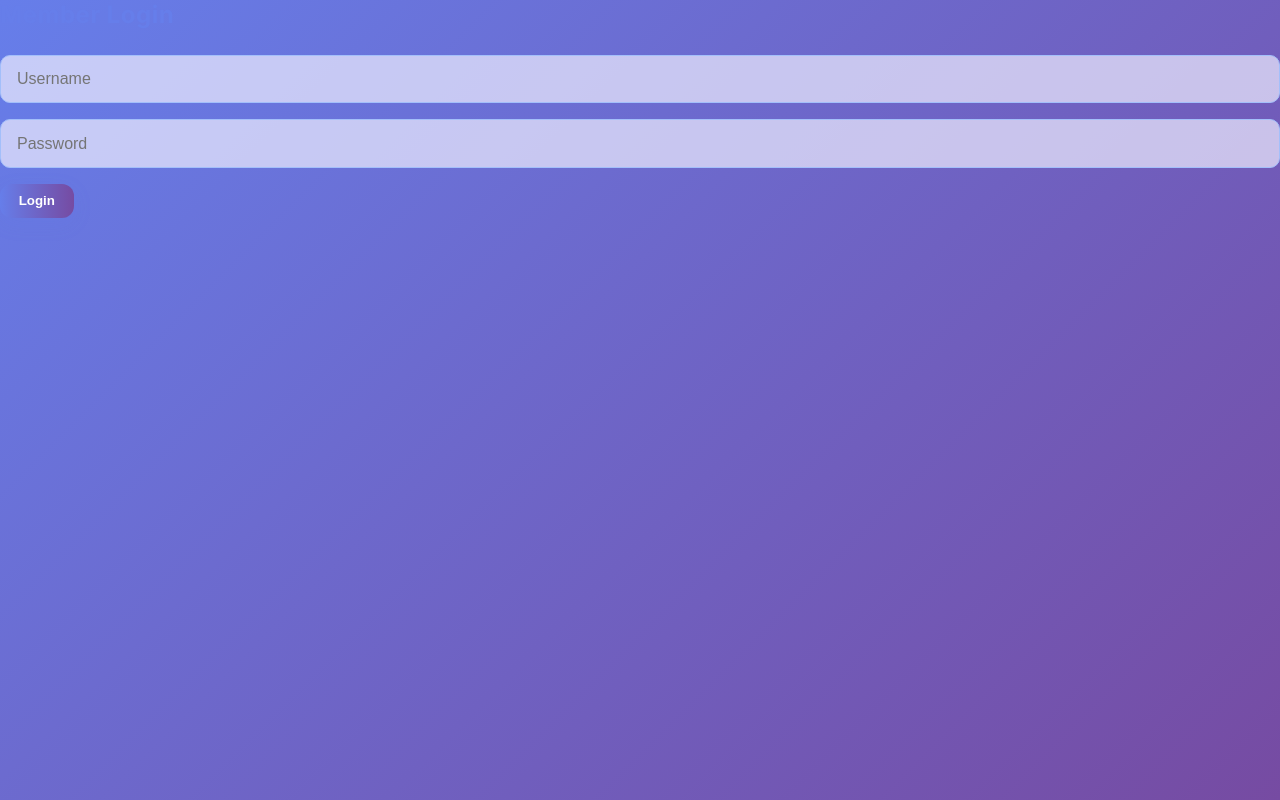
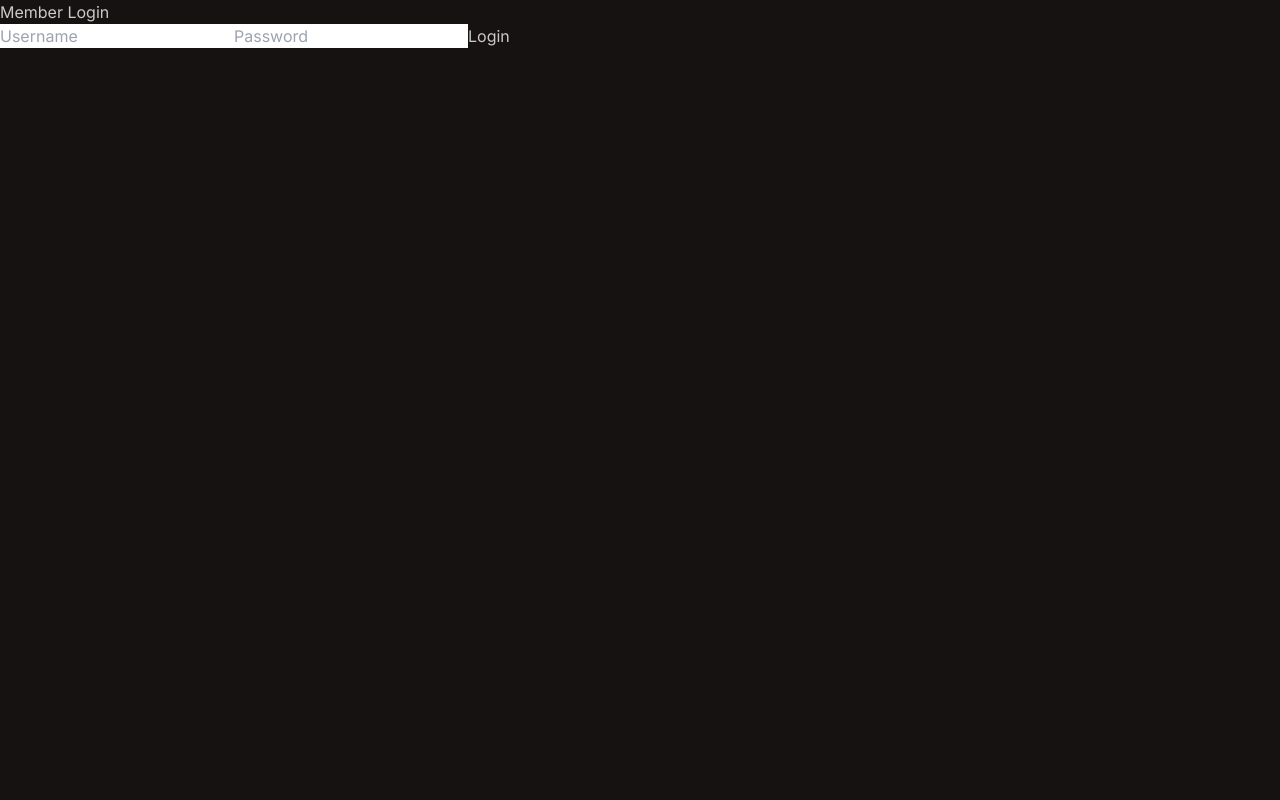
Before and after one commit to laithm/astonces, a Next.js app: page / in a window 1280 px wide. Built offline with nearby package versions, Linux system fonts and the light colour scheme.

Commit message:
using a new css style, daiy's forest

```diff
--- a/package.json
+++ b/package.json
@@ -9,6 +9,7 @@
     "lint": "eslint"
   },
   "dependencies": {
+    "daisyui": "^4.0.7",
     "next": "15.5.3",
     "react": "19.1.0",
     "react-calendar": "^6.0.0",
@@ -20,9 +21,11 @@
     "@types/node": "^20",
     "@types/react": "^19",
     "@types/react-dom": "^19",
+    "autoprefixer": "^10.4.14",
     "eslint": "^9",
     "eslint-config-next": "15.5.3",
-    "tailwindcss": "^4",
+    "postcss": "^8.4.24",
+    "tailwindcss": "^3.3.3",
     "typescript": "^5"
   }
 }
--- /dev/null
+++ b/postcss.config.js
@@ -0,0 +1,6 @@
+module.exports = {
+  plugins: {
+    tailwindcss: {},
+    autoprefixer: {},
+  },
+}
--- a/src/app/layout.tsx
+++ b/src/app/layout.tsx
@@ -48,7 +48,10 @@ export default function RootLayout({
         />
         <link rel="icon" href="/astonces.png" />
       </head>
-      <body>{children}</body>
+      {/* The forest theme is activated with data-theme attribute */}
+      <body data-theme="forest" className="min-h-screen bg-base-200 font-inter">
+        {children}
+      </body>
     </html>
   );
 }
--- a/src/styles/globals.css
+++ b/src/styles/globals.css
@@ -1,176 +1,54 @@
-/* Basic Reset & Background */
-* {
-  box-sizing: border-box;
-  margin: 0;
-  padding: 0;
+@tailwind base;
+@tailwind components;
+@tailwind utilities;
+
+/* Optional: Font for Inter, or swap for your preferred font */
+body {
+  font-family: 'Inter', -apple-system, BlinkMacSystemFont, 'Segoe UI', Roboto, sans-serif;
 }
 
-html, body {
-  height: 100%;
-  font-family: 'Inter', -apple-system, BlinkMacSystemFont, 'Segoe UI', Roboto, sans-serif;
-  background: linear-gradient(135deg, #667eea 0%, #764ba2 100%);
-  color: #2d3748;
+/* Remove ALL custom background and card CSS—let DaisyUI's base-100, base-200, etc. work naturally */
+
+/* Example: sticky header helpers (OPTIONAL, DaisyUI likely covers these) */
+.header {
+  @apply sticky top-0 z-50 bg-base-100 bg-opacity-95 shadow;
 }
 
-/* Container & Card */
-.container {
-  min-height: 100vh;
-  display: flex;
-  align-items: center;
-  justify-content: center;
-  padding: 2rem 1rem;
+.main-title {
+  @apply text-primary text-3xl font-bold mt-2 mb-6;
 }
 
-.content, .main-card, .form-card {
-  background: rgba(255, 255, 255, 0.93);
-  backdrop-filter: blur(10px);
-  border-radius: 20px;
-  padding: 3rem 2rem;
-  max-width: 520px;
-  width: 100%;
-  text-align: center;
-  box-shadow: 0 20px 40px rgba(102, 126, 234, 0.14);
-  border: 1px solid rgba(255, 255, 255, 0.25);
+.legend-nav {
+  @apply flex gap-4 justify-center pb-3;
 }
 
-/* Headings */
-h1, h2, h3, h4 {
-  color: #667eea;
-  margin-bottom: 1.1rem;
-  font-weight: 700;
-  letter-spacing: 0.02em;
+.legend-link {
+  @apply text-base-content bg-base-200 rounded-xl py-2 px-6 no-underline font-semibold transition hover:bg-primary hover:text-base-100;
 }
 
-/* Inputs & Forms */
-form {
-  margin-bottom: 2rem;
-  text-align: left;
+/* Cards, forms and sections use DaisyUI classes in JSX:
+   Example: <div className="card bg-base-100 shadow-xl p-8 rounded-2xl">...</div>
+            <input className="input input-bordered w-full" />
+            <button className="btn btn-primary w-full" />
+*/
+
+/* FAQ DaisyUI helpers (OPTIONAL) */
+.faq-section {
+  @apply bg-base-100 rounded-xl p-8 shadow mt-8;
 }
 
-input, textarea, select {
-  width: 100%;
-  padding: 0.9rem 1rem;
-  margin: 8px 0;
-  border: 1px solid #a3bffa;
-  border-radius: 10px;
-  background: rgba(240, 238, 255, 0.7);
-  font-size: 1rem;
-  transition: border 0.2s;
-  color: #2d3748;
+.faq-item summary {
+  @apply cursor-pointer text-secondary font-semibold text-lg;
 }
 
-input:focus, textarea:focus, select:focus {
-  border: 1.5px solid #667eea;
-  outline: none;
+.faq-item div {
+  @apply text-base-content pt-2 text-base;
 }
 
-button {
-  background: linear-gradient(90deg, #667eea 0%, #764ba2 100%);
-  color: #fff;
-  font-weight: 600;
-  border: none;
-  border-radius: 12px;
-  padding: 0.7em 1.4em;
-  box-shadow: 0 6px 20px rgba(102, 126, 234, 0.10);
-  cursor: pointer;
-  margin-top: 8px;
-  transition: background 0.25s;
-}
+/* Responsive tweaks using Tailwind utilities in your JSX are preferred */
 
-button:hover {
-  background: linear-gradient(90deg, #764ba2 0%, #667eea 100%);
-}
+/* Remove custom gradients, colors, and border radius styles — DaisyUI applies via the theme config and utility classes! */
 
-/* Card Effects */
-.feature-card, .calendar-card {
-  background: rgba(255, 255, 255, 0.94);
-  border: 2px solid rgba(102, 126, 234, 0.12);
-  border-radius: 16px;
-  padding: 1.25rem;
-  margin-bottom: 1rem;
-  box-shadow: 0 10px 35px rgba(102, 126, 234, 0.16);
-  transition: box-shadow 0.2s, border 0.2s;
-}
+/* If you use the calendar, you may want tiny tweaks for react-calendar, otherwise let DaisyUI style inputs/buttons. */
 
-.feature-card:hover {
-  box-shadow: 0 12px 40px #667eea1f;
-  border-color: #764ba2;
-}
-
-/* Honour List & Badges */
-.honour-list {
-  margin-top: 1.5rem;
-}
-
-.badge {
-  display: inline-block;
-  background: linear-gradient(90deg,#667eea,#764ba2);
-  color: #fff;
-  padding: 0.38em 1em;
-  border-radius: 18px;
-  margin: 0 6px;
-  font-weight: 500;
-  font-size: 1em;
-  box-shadow: 0 2px 10px #667eea26;
-}
-
-/* Project Card */
-.project-card {
-  background: rgba(240, 238, 255, 0.87);
-  border-radius: 15px;
-  box-shadow: 0 6px 25px #764ba25e;
-  padding: 2rem;
-  margin-top: 1rem;
-}
-
-.project-card a {
-  color: #3182ce;
-  text-decoration: underline;
-}
-
-/* Calendar Customisation */
-.react-calendar {
-  border-radius: 16px;
-  box-shadow: 0 6px 24px #667eea1c;
-  background: rgba(255,255,255,0.98);
-  border: none;
-  margin: 0 auto 1.5rem auto;
-  font-family: 'Inter', sans-serif;
-}
-
-.react-calendar__tile--now {
-  background: #a3bffa70 !important;
-  color: #667eea !important;
-}
-.react-calendar__tile--active {
-  background: linear-gradient(90deg,#667eea,#764ba2) !important;
-  color: #fff !important;
-}
-.react-calendar__tile {
-  border-radius: 10px !important;
-  transition: background 0.2s;
-}
-
-/* Responsive Design */
-@media (max-width: 700px) {
-  .content, .main-card, .form-card {
-    padding: 2rem 1rem;
-    max-width: 99vw;
-    border-radius: 12px;
-  }
-
-  h1 {
-    font-size: 2rem;
-  }
-}
-
-/* Footer */
-.footer {
-  border-top: 1px solid #957cea33;
-  margin-top: 1.2rem;
-  padding-top: 0.8rem;
-  text-align: center;
-  font-size: 0.96em;
-  color: #764ba2;
-  background: none;
-}
+/* Set the theme in the layout.tsx with data-theme="forest" so that all classes use the forest palette. */
--- /dev/null
+++ b/tailwind.config.js
@@ -0,0 +1,43 @@
+module.exports = {
+  content: [
+    "./src/**/*.{js,ts,jsx,tsx}",
+  ],
+  theme: {
+    extend: {},
+  },
+  plugins: [require('daisyui')],
+  daisyui: {
+    themes: [
+      {
+        forest: {
+          "primary": "oklch(68.628% 0.185 148.958)",
+          "primary-content": "oklch(0% 0 0)",
+          "secondary": "oklch(69.776% 0.135 168.327)",
+          "secondary-content": "oklch(13.955% 0.027 168.327)",
+          "accent": "oklch(70.628% 0.119 185.713)",
+          "accent-content": "oklch(14.125% 0.023 185.713)",
+          "neutral": "oklch(30.698% 0.039 171.364)",
+          "neutral-content": "oklch(86.139% 0.007 171.364)",
+          "base-100": "oklch(20.84% 0.008 17.911)",
+          "base-200": "oklch(18.522% 0.007 17.911)",
+          "base-300": "oklch(16.203% 0.007 17.911)",
+          "base-content": "oklch(83.768% 0.001 17.911)",
+          "info": "oklch(72.06% 0.191 231.6)",
+          "info-content": "oklch(0% 0 0)",
+          "success": "oklch(64.8% 0.15 160)",
+          "success-content": "oklch(0% 0 0)",
+          "warning": "oklch(84.71% 0.199 83.87)",
+          "warning-content": "oklch(0% 0 0)",
+          "error": "oklch(71.76% 0.221 22.18)",
+          "error-content": "oklch(0% 0 0)",
+          "--rounded-box": "1rem",
+          "--rounded-btn": "2rem",
+          "--rounded-badge": "1rem",
+          "--btn-text-case": "normal",
+        }
+      },
+      "light",
+      "dark",
+    ]
+  }
+}
```
Also changed, not shown: 1 other file (tests, documents, lock files or other folders).
